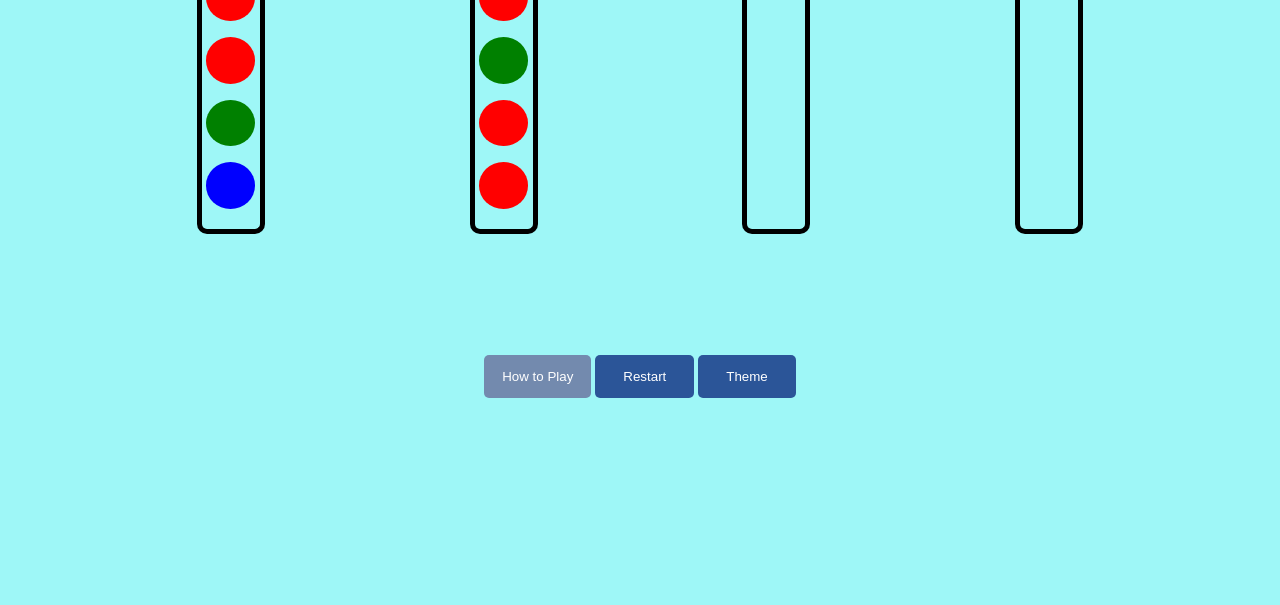
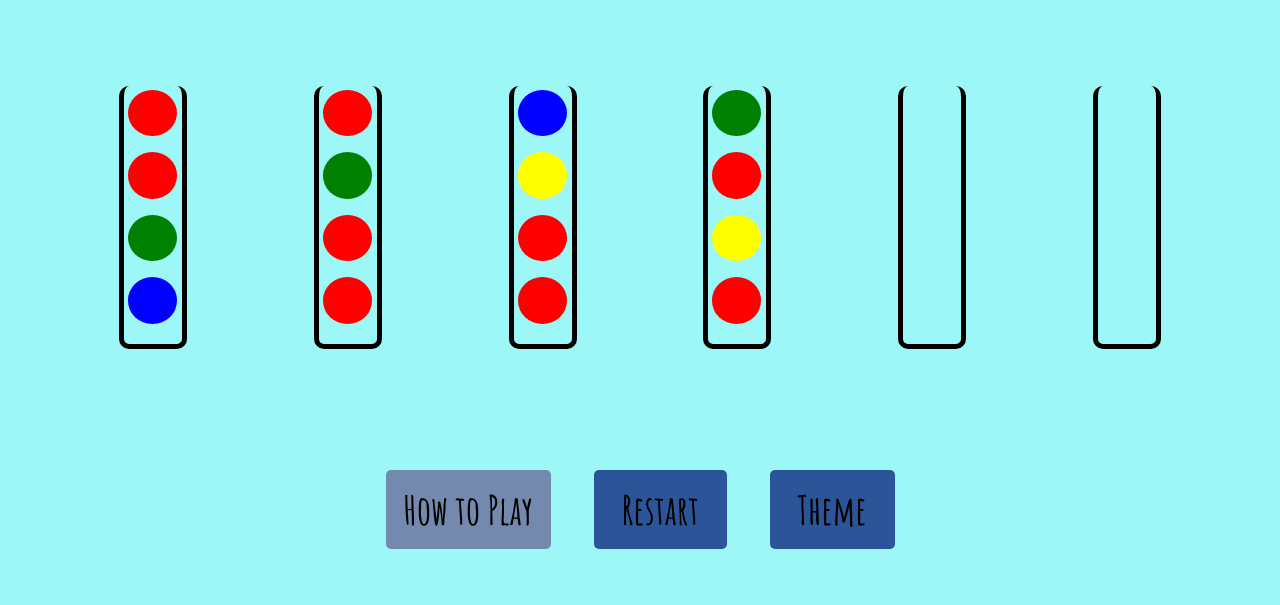
Before and after one commit to melissamorganc/color-sorter, a plain HTML site: page index.html in a window 1280 px wide. Shown: the part 195-800 px from the top of the page. Drawn offline with Linux system fonts and the light colour scheme.

Commit message:
light and dark theme, new fonts, etc

```diff
--- a/css/dark.css
+++ b/css/dark.css
@@ -1,7 +1,9 @@
 body {
     text-align: center;
-    background-color: rgb(11, 31, 31);
+    background-color: rgb(12, 24, 86);
+	color: white;
     height: 50vh;
+	font-family: 'Amatic SC', cursive;
 }
 ul {
     list-style-type: none;
@@ -11,6 +13,8 @@ ul {
 }
 h1 {
     padding: 35px;
+	font-size: 75px;
+	font-weight: 700;
 }
 .restartBtn {
     padding: 14px 28px;
@@ -19,8 +23,13 @@ h1 {
 	outline: none;
 	border-radius: 5px;
 	color: white;
-	font-family: 'Arial';
 	cursor: pointer;
+}
+button {
+	font-family: 'Amatic SC',cursive;
+	font-size: 40px;
+	margin: 20px;
+	margin-top: auto;
 }
 /* MODAL CSS */
 #modal {
@@ -41,11 +50,12 @@ h1 {
 	outline: none;
 	border-radius: 5px;
 	color: white;
-	font-family: 'Arial';
 	cursor: pointer;
 }
 #modal-textbox {
 	background-color: white;
+	color: black;
+	font-size: larger;
 	height: 350px;
 	width: 550px;
 	border-radius: 2px;
@@ -53,7 +63,6 @@ h1 {
 	box-shadow: 0 2px 2px rgba(0, 0, 0, 0.2);
 	padding: 2%;
 	line-height: 120%;
-	font: Arial;
 }
 #modal-footer {
 	text-align: right;
@@ -84,12 +93,12 @@ h2 {
 .container {
     height: 250px;
     width: 50px;
-	border-bottom: 5px solid black;
-    border-right: 5px solid black;
-    border-left: 5px solid black;
+	border-bottom: 5px solid white;
+    border-right: 5px solid white;
+    border-left: 5px solid white;
 	border-radius: 10px;
 	padding: .25em;
-	margin: 1em;
+	margin: .85em;
 	display: flex;
     /* flex-wrap: wrap; does nothing rn */
     /* flex-direction: row; does nothing rn */
@@ -99,6 +108,8 @@ h2 {
     /* align-content: center; does nothing*/
 	cursor: pointer;
 }
+
+
 .switch {
 	padding: 14px 28px;
 	background-color: #2b5598;
@@ -106,6 +117,5 @@ h2 {
 	outline: none;
 	border-radius: 5px;
 	color: white;
-	font-family: 'Arial';
 	cursor: pointer;
 }
--- a/css/style.css
+++ b/css/style.css
@@ -2,6 +2,7 @@ body {
     text-align: center;
     background-color: rgb(158, 247, 247);
     height: 50vh;
+	font-family: 'Amatic SC', cursive;
 }
 ul {
     list-style-type: none;
@@ -11,6 +12,8 @@ ul {
 }
 h1 {
     padding: 35px;
+	font-size: 75px;
+	font-weight: 700;
 }
 .restartBtn {
     padding: 14px 28px;
@@ -18,14 +21,21 @@ h1 {
 	border: none;
 	outline: none;
 	border-radius: 5px;
-	color: white;
-	font-family: 'Arial';
 	cursor: pointer;
+}
+button {
+	font-family: 'Amatic SC',cursive;
+	color: black;
+	font-size: 40px;
+	margin: 20px;
+	margin-top: auto;
+	font-weight: 700;
 }
 /* MODAL CSS */
 #modal {
 	background-color: rgba(0,0,0,0.4);
 	position: fixed;
+	font-size: larger;
 	top: 0;
 	left: 0;
 	height: 100%;
@@ -40,8 +50,6 @@ h1 {
 	border: none;
 	outline: none;
 	border-radius: 5px;
-	color: white;
-	font-family: 'Arial';
 	cursor: pointer;
 }
 #modal-textbox {
@@ -53,7 +61,6 @@ h1 {
 	box-shadow: 0 2px 2px rgba(0, 0, 0, 0.2);
 	padding: 2%;
 	line-height: 120%;
-	font: Arial;
 }
 #modal-footer {
 	text-align: right;
@@ -107,7 +114,5 @@ h2 {
 	border: none;
 	outline: none;
 	border-radius: 5px;
-	color: white;
-	font-family: 'Arial';
 	cursor: pointer;
 }
--- a/index.html
+++ b/index.html
@@ -6,6 +6,7 @@
     <meta name="viewport" content="width=device-width, initial-scale=1.0">
     <title>Play Color Sorter</title>
     <link rel="stylesheet" id="theme" href="./css/style.css">
+    <link href="https://fonts.googleapis.com/css2?family=Amatic+SC:wght@400;700&display=swap" rel="stylesheet">
 
 </head>
 <body>
--- a/script.js
+++ b/script.js
@@ -60,7 +60,7 @@ function init(numOfColors) {
 		boxes.push(createBox());
 	} //empty boxes
 }
-init(2);
+init(4);
 console.log(dots);
 console.log(boxes);
 
@@ -69,7 +69,7 @@ const restartBtn = document.querySelector('.restartBtn');
 restartBtn.addEventListener('click', init);
 console.log(restartBtn);
 
-//Bug - adds extra empty boxes
+//Bug - adds extra empty boxesc
 
 //amount of arrays that are created varies off of user input
 
@@ -168,7 +168,6 @@ function selectDot(lastDot) {
 // Assistance from Landon :)
 
 const toggleTheme = document.querySelector('.switch');
-console.log(toggleTheme);
 
 toggleTheme.addEventListener('click', darkTheme);
 
```
